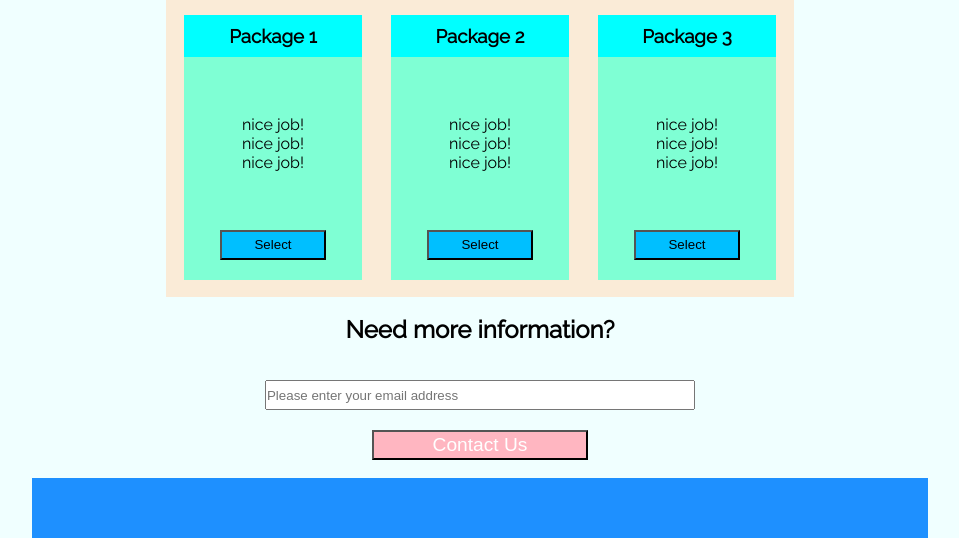
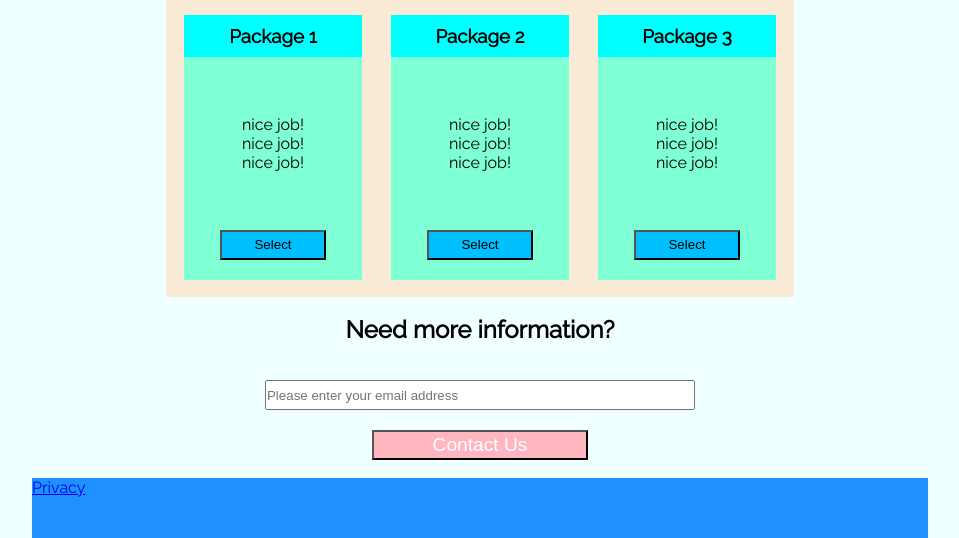
Before and after one commit to ho1919192000/Build-a-Product-Landing-Page, a plain HTML site: page index.html in a window 1280 px wide. Shown: the part 887-1425 px from the top of the page, without its empty margins (160-1119 px from the left). Drawn offline with Linux system fonts and the light colour scheme.

Commit message:
Add footer section 2

```diff
--- a/index.html
+++ b/index.html
@@ -83,7 +83,9 @@
 
     </section>
     <footer id="footer">
-
+        <nav>
+            <a href="JavaScript:void(0);">Privacy</a>
+        </nav>
     </footer>
 
 </body>
```
